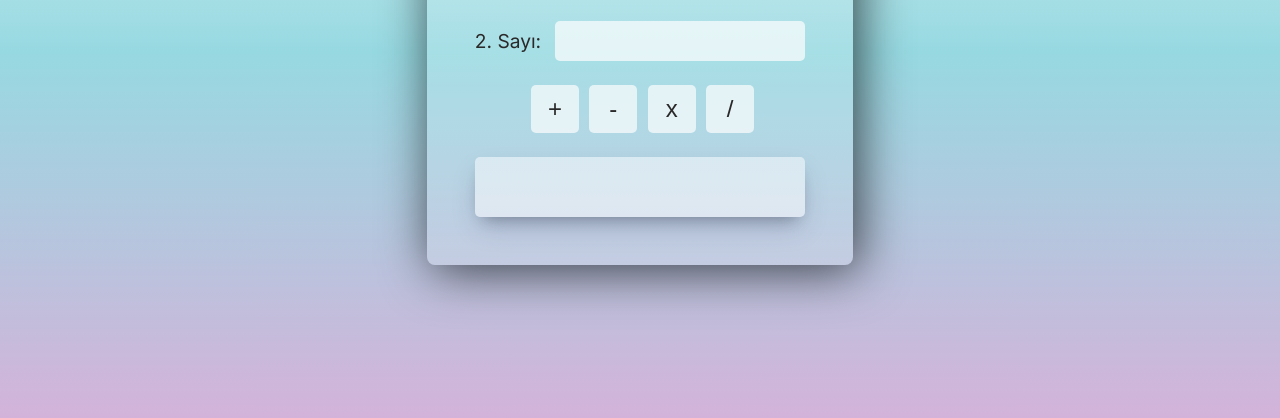
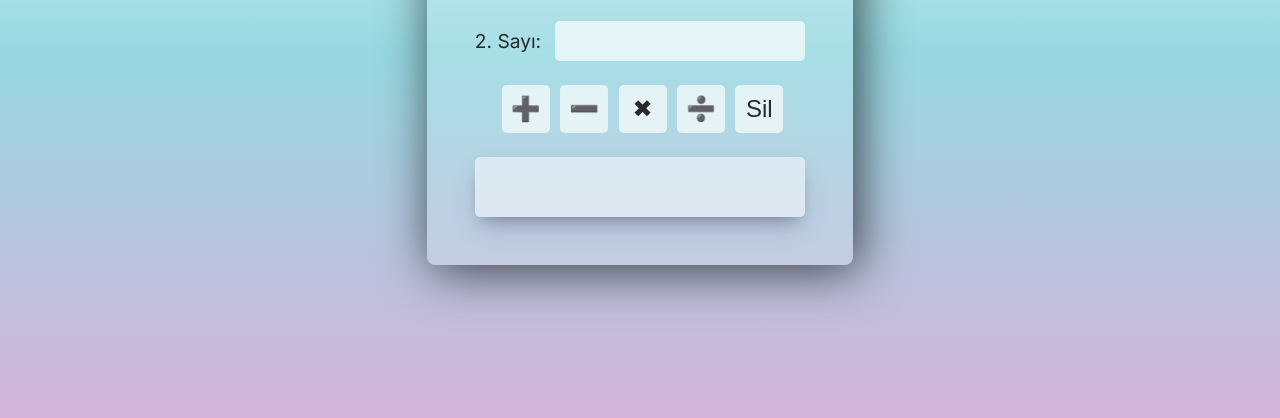
Before and after one commit to baharkose/Calculator, a plain HTML site: page index.html in a window 1280 px wide. Shown: the part 348-766 px from the top of the page. Drawn offline with Linux system fonts and the light colour scheme.

Commit message:
added symbol

```diff
--- a/index.html
+++ b/index.html
@@ -8,6 +8,7 @@
 </head>
 <body>
     <div class="container">
+
         <form action="">
             <h1>HESAP MAKİNESİ</h1>
             <div class="input">
@@ -23,10 +24,11 @@
 
 
         <div class="butonlar">
-            <button type="button" onclick="topla()">+</button>
-            <button type="button" onclick="cikar()">-</button>
-            <button type="button" onclick="carp()">x</button>
-            <button type="button" onclick="bol()">/</button>
+            <button type="button" onclick="topla()">➕</button>
+            <button type="button" onclick="cikar()">➖</button>
+            <button type="button" onclick="carp()">✖</button>
+            <button type="button" onclick="bol()">➗</button>
+            <button type="clear">Sil</button>
         </div>
 
 
```
